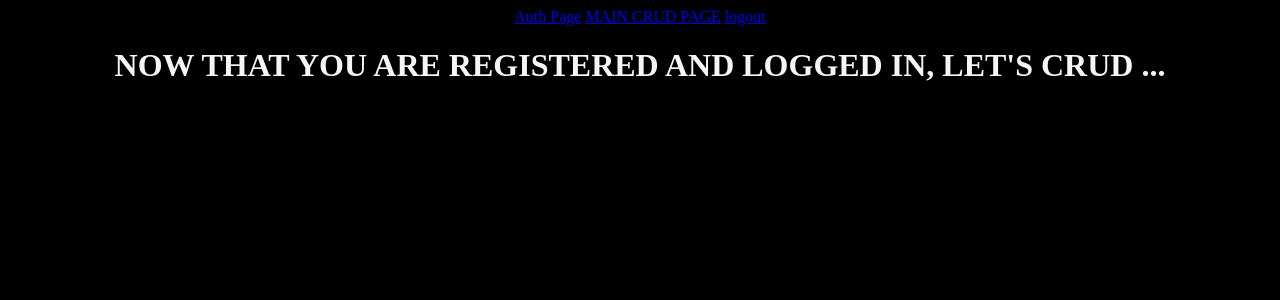
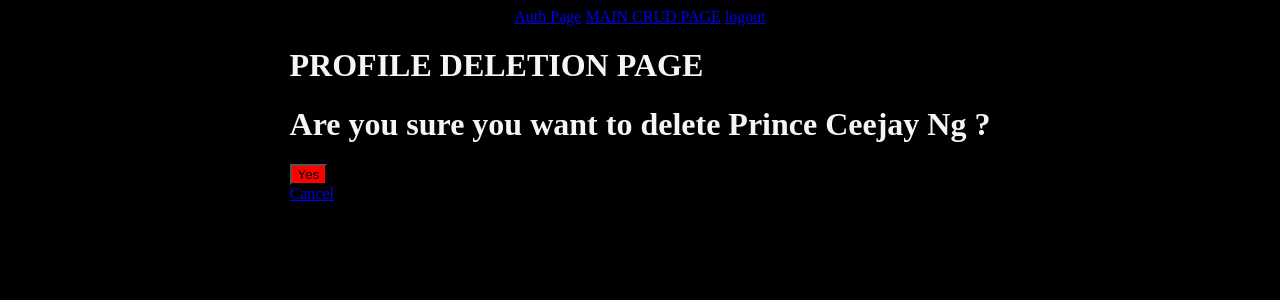
Before and after one commit to PRINCE-CEEJAY/django-crud-projects, a Django app: page /profiles/delete_profile/1 in a window 1280 px wide. Shown: the top 300 px of the page. Run offline with Django 5.2, Linux system fonts and the light colour scheme; a user stored in the database is signed in; data comes from the database, SQL or seed files in the repository; both versions use the stored data as it was after the commit.

Commit message:
fixed bugs in profile deletion template

```diff
--- /dev/null
+++ b/profiles/templates/profiles/delete_profile.html
@@ -0,0 +1,13 @@
+{% extends 'layout.html' %}
+
+{% block content %}
+<div>
+    <h1>PROFILE DELETION PAGE</h1>
+    <form method="post">
+        {% csrf_token %}
+        <h1 style="text-align: center;">Are you sure you want to delete {{ profile.name }} ?</h1>
+        <button style="cursor: pointer; background: red;" type="submit">Yes</button>
+    </form>
+    <a href="{% url 'profiles:profile' %}">Cancel</a>
+</div>
+{% endblock %}
--- a/profiles/templates/profiles/profile.html
+++ b/profiles/templates/profiles/profile.html
@@ -3,5 +3,22 @@
 {% block content %}
 <div>
     <h1>NOW THAT YOU ARE REGISTERED AND LOGGED IN, LET'S CRUD ... </h1>
+    <a href="{% url 'profiles:add_profile' %}">Create a Profile</a>
+    <br/>
+    <section class="profile-card">
+        {% for profile in profiles %}
+            <h1><span>ID: </span>{{ profile.id }}</h1>
+            <h1><span>NAME: </span>{{ profile.name }}</h1>
+            <h1><span>BIO: </span>{{ profile.bio }}</h1>
+            <h1><span>EMAIL: </span>{{ profile.email }}</h1>
+            <h1><span>JOB: </span>{{ profile.job }}</h1>
+            <h1><span>AGE: </span>{{ profile.age }}</h1>
+            <h1><span>DATE CREATED: </span>{{ profile.date_created }}</h1>
+
+            <a href="{% url 'profiles:update_profile' profile.id %}">Update Profile</a>
+            <a href="{% url 'profiles:delete_profile' profile.id %}">Delete Profile</a>
+        {% endfor %}
+    </section>
+
 </div>
 {% endblock %}
--- a/profiles/urls.py
+++ b/profiles/urls.py
@@ -4,8 +4,8 @@ from profiles.views import ProfilesListView, ProfilesCreateView, ProfilesUpdateV
 app_name = 'profiles'
 
 urlpatterns = [
+    path('', ProfilesListView.as_view(), name='profile'),
     path('add_profile/', ProfilesCreateView.as_view(), name='add_profile'),
-    path('', ProfilesListView.as_view(), name='profile'),
     path('delete_profile/<int:pk>', ProfilesDeleteView.as_view(), name='delete_profile'),
     path('update_profile/<int:pk>', ProfilesUpdateView.as_view(), name='update_profile'),
 ]
--- a/profiles/views.py
+++ b/profiles/views.py
@@ -8,26 +8,26 @@ class ProfilesListView(LoginRequiredMixin, ListView):
     model = Profile
     fields = ['name', 'email', 'job', 'age', 'bio']
     template_name = 'profiles/profile.html'
-    context_object_name = 'profile'
-    ordering = '-date_created'
+    context_object_name = 'profiles'
+    ordering = ['-date_created']
     login_url = 'users:login'
 
 class ProfilesCreateView(LoginRequiredMixin, CreateView):
     model = Profile
     fields = ['name', 'email', 'job', 'age', 'bio']
-    template_name = 'profiles/profile.html'
-    success_url = reverse_lazy('dashboard')
+    template_name = 'profiles/add_profile.html'
+    success_url = reverse_lazy('profiles:profile')
     login_url = 'users:login'
 
 class ProfilesUpdateView(LoginRequiredMixin, UpdateView):
     model = Profile
     fields = ['name', 'email', 'job', 'age', 'bio']
-    template_name = 'profiles/profile.html'
-    success_url = reverse_lazy('dashboard')
+    template_name = 'profiles/update_profile.html'
+    success_url = reverse_lazy('profiles:profile')
     login_url = 'users:login'
 
 class ProfilesDeleteView(LoginRequiredMixin, DeleteView):
     model = Profile
-    template_name = 'profiles/profile.html'
-    success_url = reverse_lazy('dashboard')
+    template_name = 'profiles/delete_profile.html'
+    success_url = reverse_lazy('profiles:profile')
     login_url = 'users:login'
```
Also changed, not shown: profiles/templates/profiles/add_profile.html (added, +12 -0 lines), profiles/templates/profiles/update_profile.html (added, +12 -0 lines), db.sqlite3.
